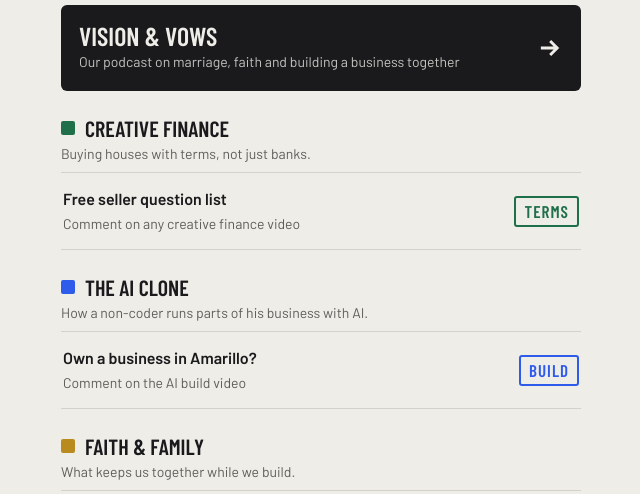
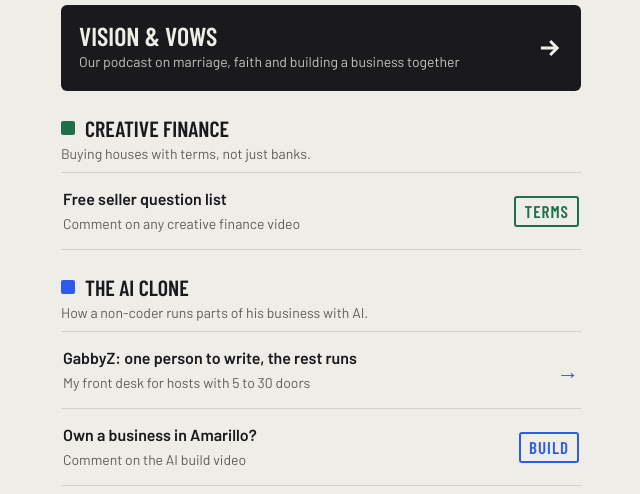
Before and after one commit to angelfrn07/angelandkayla-links, a plain HTML site: page index.html in a window 1280 px wide. Shown: the part 306-800 px from the top of the page, without its empty margins (319-959 px from the left). Drawn offline with nearby package versions, Linux system fonts and the light colour scheme; a web font is replaced by a local one.

Commit message:
Add GabbyZ link

```diff
--- a/index.html
+++ b/index.html
@@ -87,6 +87,7 @@ const GROUPS = [
     {label:"Guesty", sub:"Property management software", url:"", aff:true}
   ]},
   {key:"ai", name:"The AI Clone", note:"How a non-coder runs parts of his business with AI.", links:[
+    {label:"GabbyZ: one person to write, the rest runs", sub:"My front desk for hosts with 5 to 30 doors", url:"https://angelfrn07.github.io/gabbyz-plans/"},
     {label:"Own a business in Amarillo?", sub:"Comment on the AI build video", kw:"BUILD"}
   ]},
   {key:"fam", name:"Faith & Family", note:"What keeps us together while we build.", links:[
```
